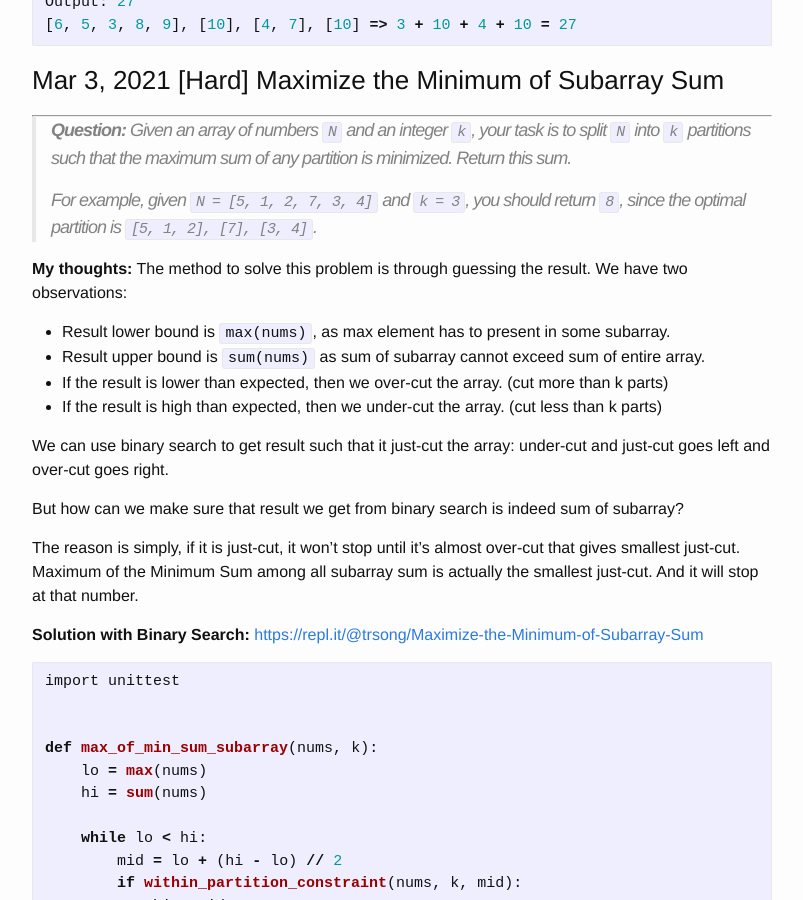
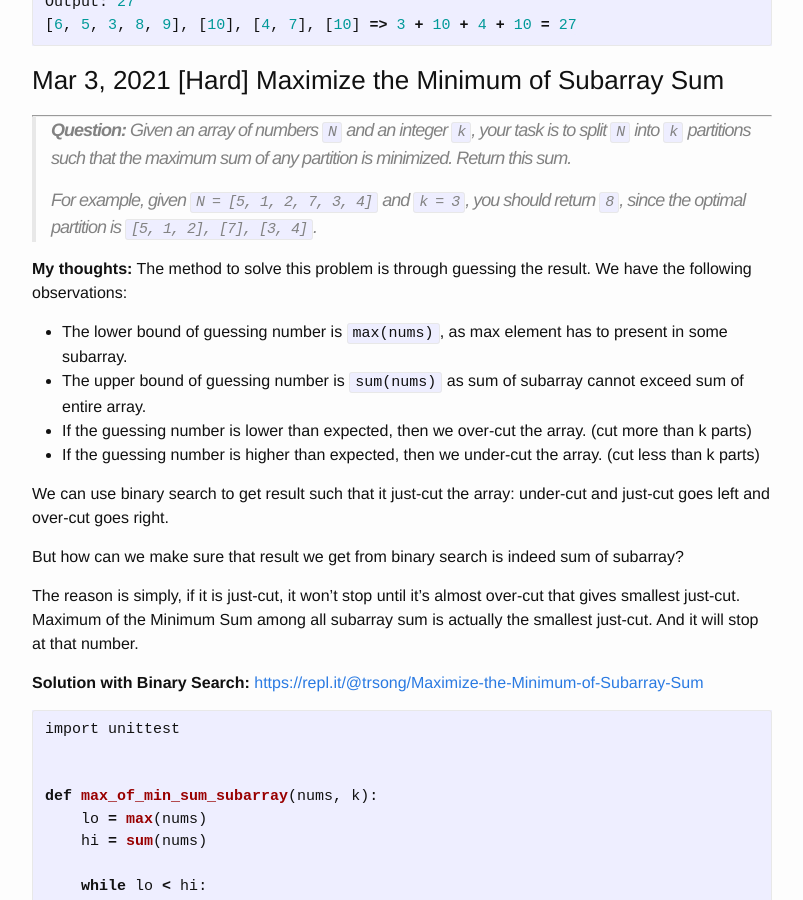
Before and after one commit to trsong/trsong.github.io, a Jekyll site: the page built from _posts/2021-02-01-DailyQuestionsFeb.md, in a window 1280 px wide and 900 px high, scrolled down 1649 px. Shown: the whole window, without its empty margins (238-1041 px from the left). Built offline with Jekyll 4.4.1, drawn with Linux system fonts in a browser that asks for light colours.

Commit message:
Change the wording of previous solution

```diff
--- a/_posts/2021-02-01-DailyQuestionsFeb.md
+++ b/_posts/2021-02-01-DailyQuestionsFeb.md
@@ -44,12 +44,12 @@ Output: 27
 > For example, given `N = [5, 1, 2, 7, 3, 4]` and `k = 3`, you should return `8`, since the optimal partition is `[5, 1, 2], [7], [3, 4]`.
 
 
-**My thoughts:** The method to solve this problem is through guessing the result. We have two observations:
-
-- Result lower bound is `max(nums)`, as max element has to present in some subarray.
-- Result upper bound is `sum(nums)` as sum of subarray cannot exceed sum of entire array.
-- If the result is lower than expected, then we over-cut the array.  (cut more than k parts)
-- If the result is high than expected, then we under-cut the array.  (cut less than k parts)
+**My thoughts:** The method to solve this problem is through guessing the result. We have the following observations:
+
+- The lower bound of guessing number is `max(nums)`, as max element has to present in some subarray.
+- The upper bound of guessing number is `sum(nums)` as sum of subarray cannot exceed sum of entire array.
+- If the guessing number is lower than expected, then we over-cut the array.  (cut more than k parts)
+- If the guessing number is higher than expected, then we under-cut the array.  (cut less than k parts)
 
 We can use binary search to get result such that it just-cut the array: under-cut and just-cut goes left and over-cut goes right.
 
```
